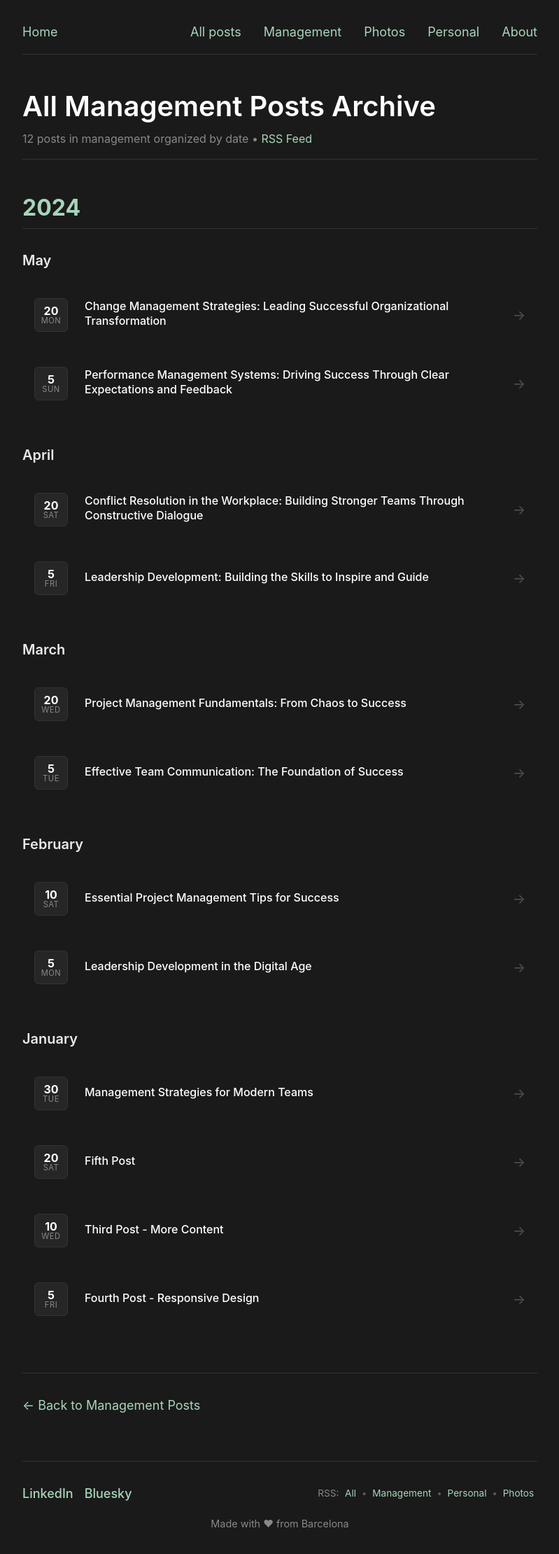
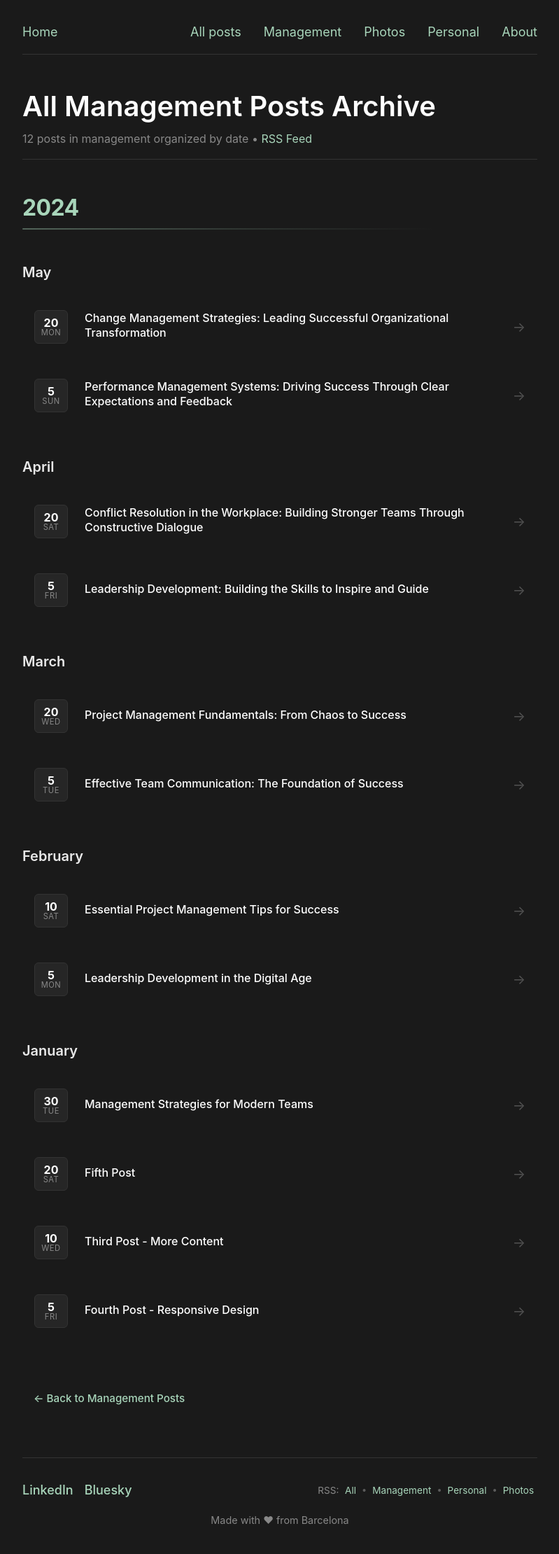
Before and after one commit to rogergros/rogergros.github.io, a Jekyll site: the page built from category/management/archive.md, in a window 1280 px wide. Shown: the whole page at 70% size, without its empty margins (240-1039 px from the left). Built offline with Jekyll 4.4.1, drawn with Linux system fonts in a browser that asks for light colours.

Commit message:
⎯ Fixed divider on archive

```diff
--- a/_layouts/category-archive.html
+++ b/_layouts/category-archive.html
@@ -79,8 +79,8 @@ layout: default
         </div>
     {% endfor %}
 
-    <div class="archive-back-link" style="margin-top: 3rem; padding-top: 2rem; border-top: 1px solid #333;">
-        <a href="{{ page.category_url | relative_url }}" style="color: #a8d5ba; text-decoration: none;">
+    <div class="archive-back-link">
+        <a href="{{ page.category_url | relative_url }}" class="back-link">
             ← Back to {{ category_name | capitalize }} Posts
         </a>
     </div>
--- a/assets/main.scss
+++ b/assets/main.scss
@@ -563,11 +563,23 @@ a {
 
     .archive-year-title {
       font-size: 2rem;
-      margin-bottom: $spacing-lg;
+      margin-bottom: $spacing-xl;
       color: $link-color;
       font-weight: 700;
-      @include border-bottom;
-      padding-bottom: $spacing-xs;
+      position: relative;
+      letter-spacing: -0.02em;
+
+      // Add subtle visual separator spanning content width
+      &::after {
+        content: "";
+        display: block;
+        width: 100%;
+        height: 2px;
+        background: linear-gradient(90deg, $link-color 0%, rgba(168, 213, 186, 0.4) 40%, transparent 80%, transparent 100%);
+        margin-top: $spacing-xs;
+        border-radius: 1px;
+        opacity: 0.4;
+      }
     }
   }
 
@@ -846,6 +858,27 @@ a {
             top: 0.12rem;
           }
         }
+      }
+    }
+  }
+
+  .archive-back-link {
+    margin-top: $spacing-xxl;
+
+    .back-link {
+      @include link-style;
+      display: inline-flex;
+      align-items: center;
+      gap: $spacing-xs * 0.5;
+      font-size: 0.95rem;
+      font-weight: 500;
+      padding: $spacing-xs $spacing-sm;
+      border-radius: 6px;
+      transition: all 0.2s ease;
+
+      &:hover {
+        background-color: rgba(168, 213, 186, 0.1);
+        transform: translateX(-2px);
       }
     }
   }
```
